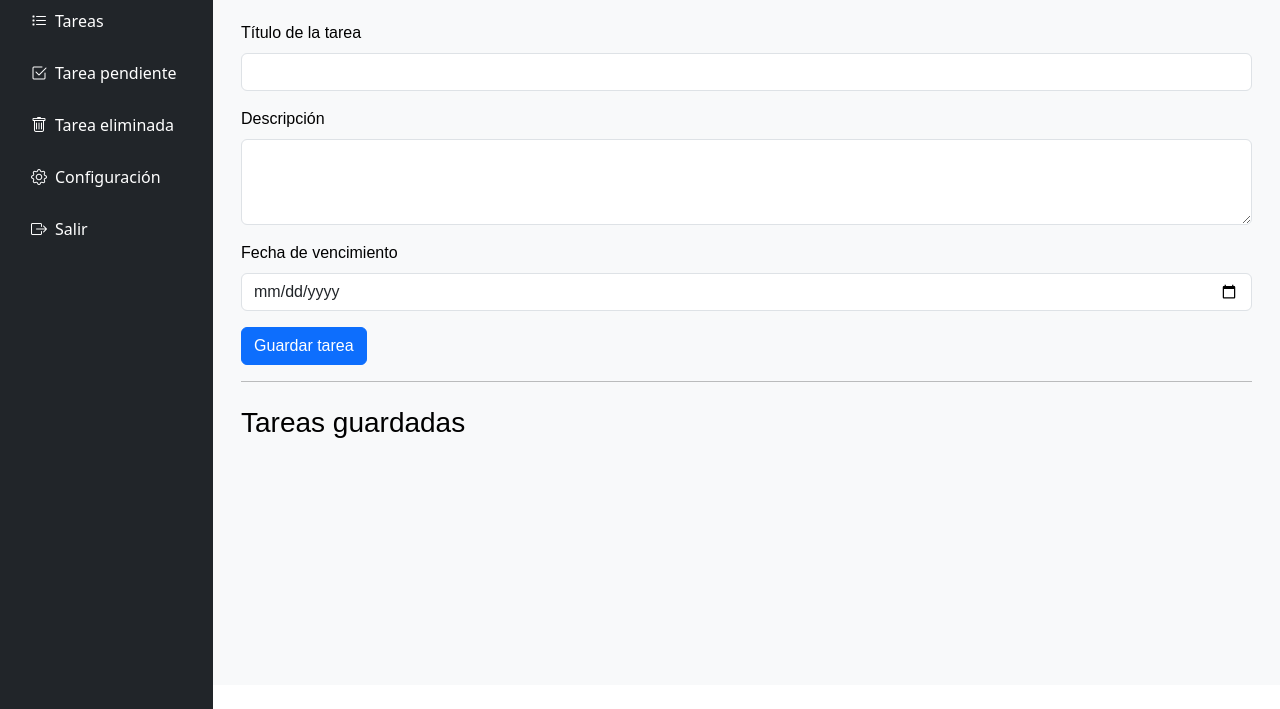
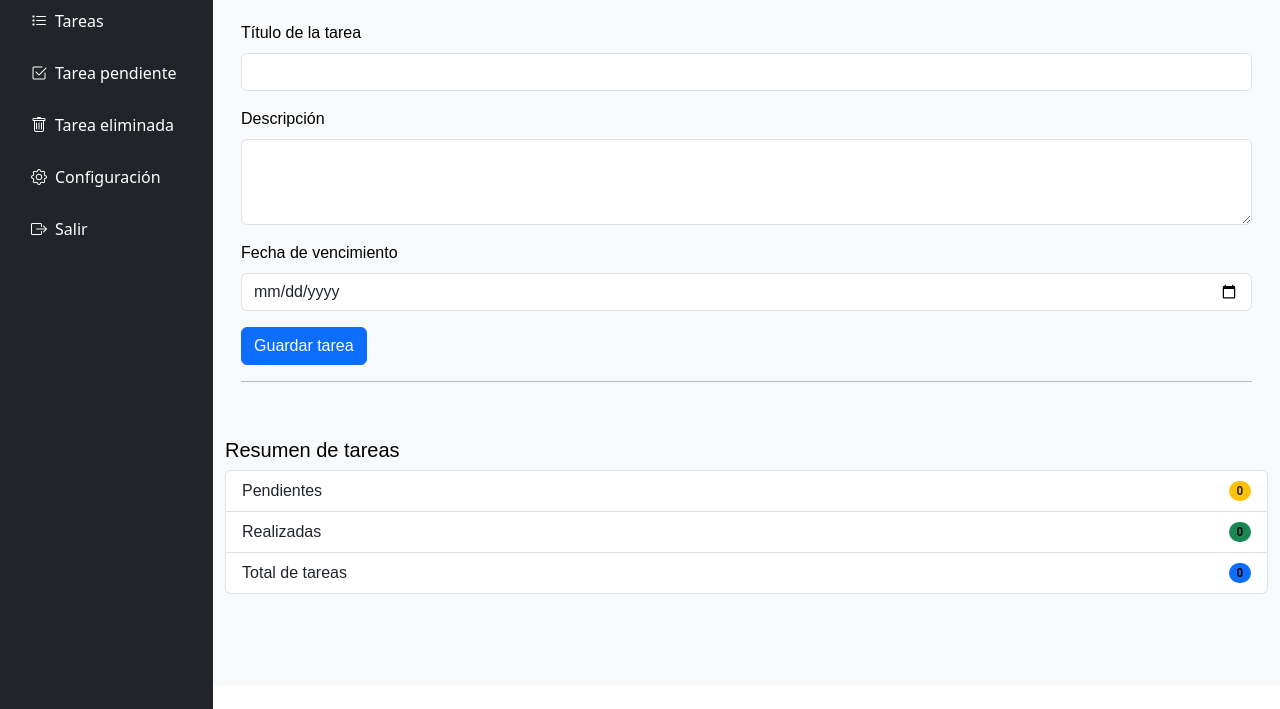
Before and after one commit to wilder78/proyectoFinalJavaScript, a plain HTML site: page pages/tasksPage.html in a window 1280 px wide. Shown: the part 91-800 px from the top of the page. Drawn offline with nearby package versions, Linux system fonts and the light colour scheme; a web font is replaced by a local one.

Commit message:
Generado el contador de tareas realizadas.

```diff
--- a/js/sidebars.js
+++ b/js/sidebars.js
@@ -78,30 +78,47 @@ document.addEventListener("DOMContentLoaded", () => {
       content.style.backgroundColor = fondo;
     });
   }
-  // Gestión de tareas
+
+  // Registro de tareas
   const taskForm = document.getElementById("taskForm");
     const taskList = document.getElementById("taskList");
 
+    function actualizarContadores() {
+      const tareas = JSON.parse(localStorage.getItem("tareas")) || [];
+
+      const pendientes = tareas.filter(t => t.estado === "Pendiente").length;
+      const realizadas = tareas.filter(t => t.estado === "Realizada").length;
+      const total = tareas.length;
+
+      const contadorPendientes = document.getElementById("contadorPendientes");
+      const contadorRealizadas = document.getElementById("contadorRealizadas");
+      const contadorTotal = document.getElementById("contadorTotal"); // por si quieres usarlo después
+
+      if (contadorPendientes) contadorPendientes.textContent = pendientes;
+      if (contadorRealizadas) contadorRealizadas.textContent = realizadas;
+      if (contadorTotal) contadorTotal.textContent = total;
+    }
+
     const cargarTareas = () => {
       const tareas = JSON.parse(localStorage.getItem("tareas")) || [];
-    taskList.innerHTML = "";
+      const taskList = document.getElementById("taskList");
+
+      if (taskList) taskList.innerHTML = "";
 
       tareas.forEach((tarea, index) => {
-      const li = document.createElement("li");
-      li.className =
-        "list-group-item d-flex justify-content-between align-items-center";
-
         const estadoBadge =
           tarea.estado === "Realizada"
             ? '<span class="badge bg-success ms-2">Realizada</span>'
             : '<span class="badge bg-warning text-dark ms-2">Pendiente</span>';
 
-      // Botón para marcar como realizada si no lo está
         const botonRealizar =
           tarea.estado !== "Realizada"
             ? `<button class="btn btn-success btn-sm me-2" onclick="marcarRealizada(${index})">Marcar como realizada</button>`
             : "";
 
+        const li = document.createElement("li");
+        li.className =
+          "list-group-item d-flex justify-content-between align-items-center";
         li.innerHTML = `
           <div>
             <strong>${tarea.titulo}</strong> ${estadoBadge}<br>
@@ -113,8 +130,11 @@ document.addEventListener("DOMContentLoaded", () => {
             <button class="btn btn-danger btn-sm" onclick="eliminarTarea(${index})">Eliminar</button>
           </div>
         `;
-      taskList.appendChild(li);
+
+        if (taskList) taskList.appendChild(li); // Solo si existe
       });
+
+      actualizarContadores(); // Esto se sigue ejecutando sin problemas
     };
 
     window.eliminarTarea = (index) => {
@@ -149,10 +169,10 @@ document.addEventListener("DOMContentLoaded", () => {
       });
     }
 
-  cargarTareas(); // Mostrar tareas al cargar
+    cargarTareas();
+
 
   // Listado de tareas pendientes.
-
   const listaPendientes = document.getElementById("listaPendientes");
   localStorage.getItem("tareas")
 
@@ -190,36 +210,3 @@ document.addEventListener("DOMContentLoaded", () => {
   }
 
 });
-
-// lista de tareas eliminada.
-
-// document.addEventListener("DOMContentLoaded", () => {
-//   const mainContent = document.getElementById("mainContent");
-
-//   const mostrarEliminadas = () => {
-//     const tareasEliminadas = JSON.parse(localStorage.getItem("tareasEliminadas")) || [];
-
-//     const container = document.createElement("ul");
-//     container.className = "list-group";
-
-//     if (tareasEliminadas.length === 0) {
-//       container.innerHTML = `<li class="list-group-item text-center text-muted">No hay tareas eliminadas</li>`;
-//     } else {
-//       tareasEliminadas.forEach((tarea) => {
-//         const li = document.createElement("li");
-//         li.className = "list-group-item";
-//         li.innerHTML = `
-//           <strong>${tarea.titulo}</strong><br>
-//           <small>${tarea.descripcion}</small><br>
-//           <em>Vencía: ${tarea.fecha}</em>
-//         `;
-//         container.appendChild(li);
-//       });
-//     }
-
-//     // Reemplazar el contenido actual
-//     mainContent.querySelector("p").remove(); // quitar el párrafo "Aquí va el contenido de tu app."
-//     mainContent.appendChild(container);
-//   };
-
-//   mostrarEliminadas();
--- a/pages/tasksPage.html
+++ b/pages/tasksPage.html
@@ -96,9 +96,27 @@
 
             <hr>
 
-            <h3 class="mt-4">Tareas guardadas</h3>
-            <ul id="taskList" class="list-group mt-2"></ul>
+            <!-- <h3 class="mt-4">Tareas guardadas</h3>
+            <ul id="taskList" class="list-group mt-2"></ul> -->
         </div>
+
+        <div class="mt-4">
+            <h5>Resumen de tareas</h5>
+            <ul class="list-group">
+              <li class="list-group-item d-flex justify-content-between align-items-center">
+                Pendientes
+                <span id="contadorPendientes" class="badge bg-warning text-dark rounded-pill">0</span>
+              </li>
+              <li class="list-group-item d-flex justify-content-between align-items-center">
+                Realizadas
+                <span id="contadorRealizadas" class="badge bg-success rounded-pill">0</span>
+              </li>
+              <li class="list-group-item d-flex justify-content-between align-items-center">
+                Total de tareas
+                <span id="contadorTotal" class="badge bg-primary rounded-pill">0</span>
+              </li>
+            </ul>
+          </div>
 
     </section>
 
```
Lines whose indentation alone changed are shown as unchanged.
